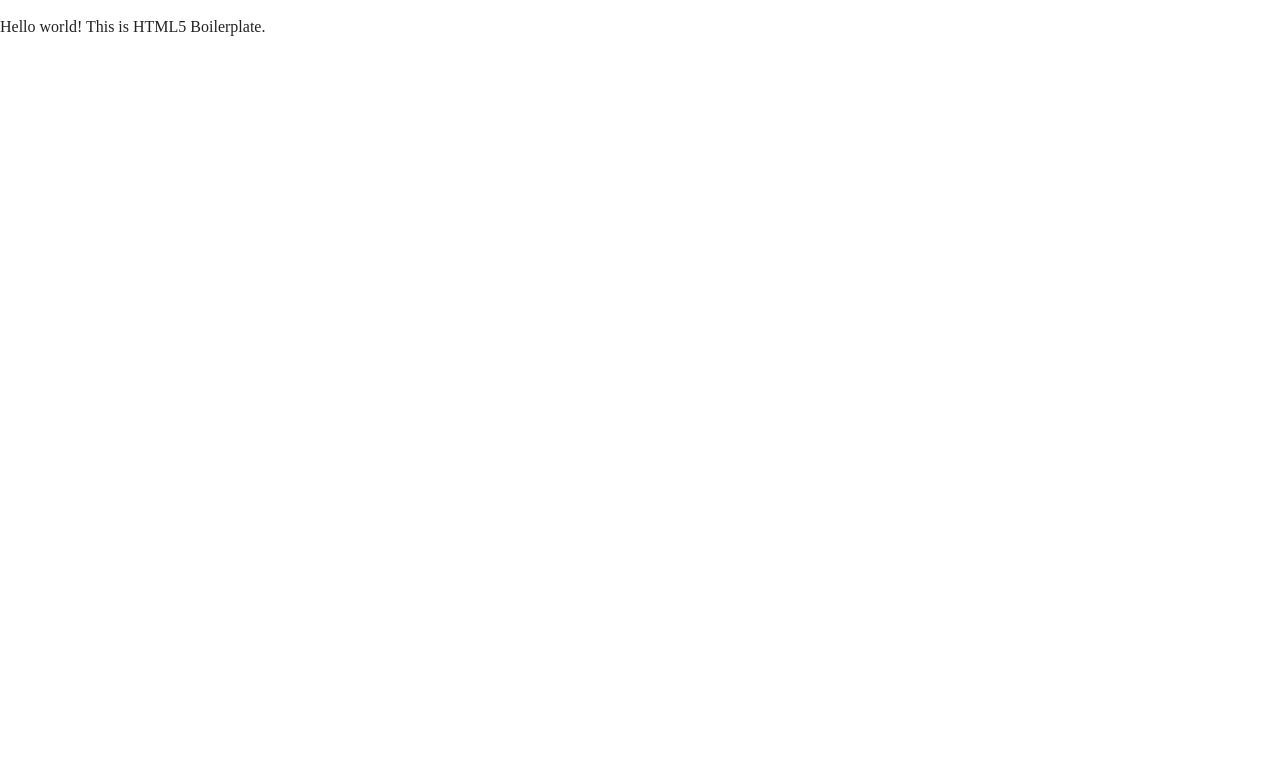
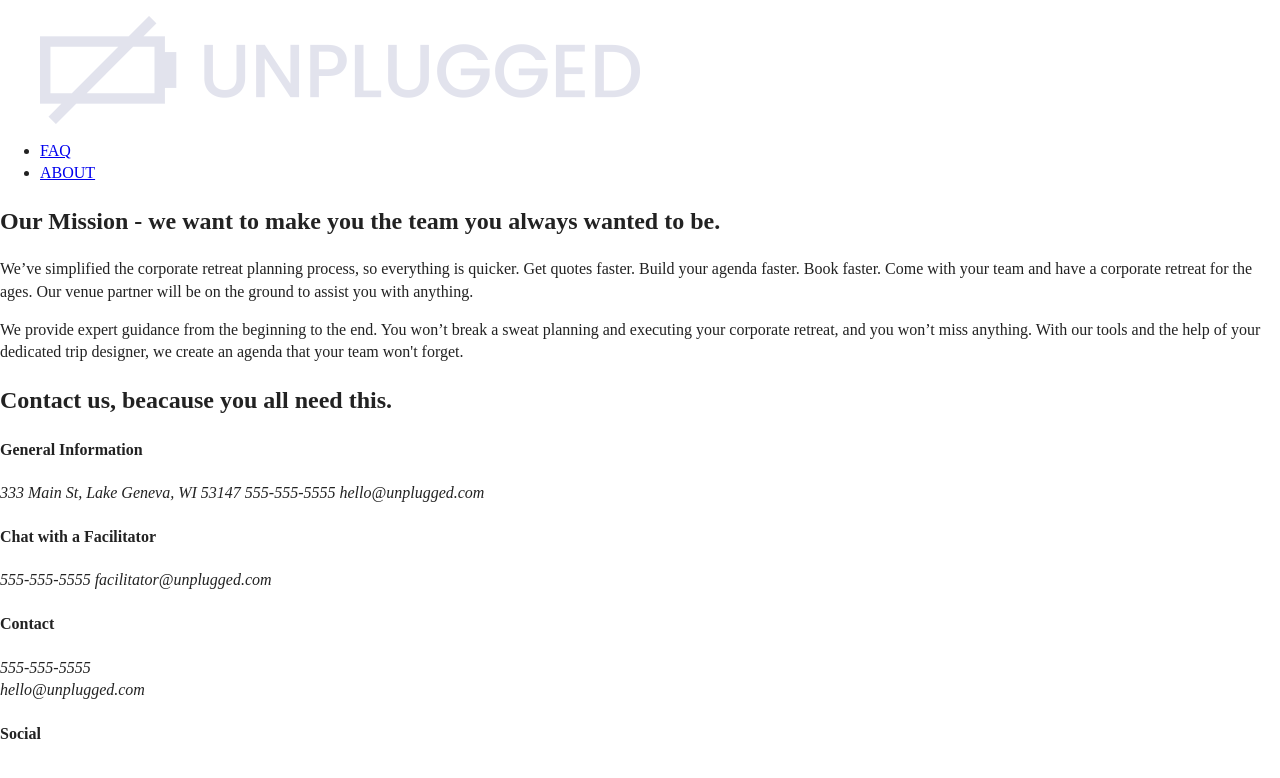
Before and after one commit to alebarraza88/unplugged, a website: page about/index.html in a window 1280 px wide. Drawn offline with Linux system fonts and the light colour scheme.

Commit message:
Added content for about page

```diff
--- a/about/index.html
+++ b/about/index.html
@@ -24,8 +24,90 @@
 
 <body>
 
-  <!-- Add your site or application content here -->
-  <p>Hello world! This is HTML5 Boilerplate.</p>
+  <header>
+    <div class="content-wrapper">
+      <figure>
+        <a href="#"><img src="../img/unpluggedlogo.png" alt="unplugged logo"></a>
+      </figure>
+      <div class="header-divider"></div>
+      <nav>
+        <ul>
+          <li><a href="faq/index.html" target="_blank">FAQ</a></a></li>
+          <li><a href="about/index.html" target="_blank">ABOUT</a></li>
+        </ul>
+      </nav>
+    </div>
+  </header>
+
+  <main>
+    <section class="mission">
+      <div class="content-wrapper">
+        <div class="mission-content">
+          <h2>Our Mission - we want to make you the team you always wanted to be. </h2>
+          <p> We’ve simplified the corporate retreat planning process, so everything is quicker. Get quotes faster. Build your agenda faster. Book faster. Come with your team and have a corporate retreat for the ages. Our venue partner will be on the ground to assist you with anything.</p>
+          <p>We provide expert guidance from the beginning to the end. You won’t break a sweat planning and executing your corporate retreat, and you won’t miss anything. With our tools and the help of your dedicated trip designer, we create an agenda that your team won't forget.</p>
+        </div>
+      </div>
+    </section>
+
+    <section class="map">
+        <figure> </figure>
+    </section>
+
+    <section class="contact-section">
+      <div class="content-wrapper">
+        <h2>Contact us, beacause you all need this.</h2>
+      </div>
+      <div class="contact content">
+        <div>
+          <h4>General Information</h4>
+          <address>
+            333 Main St, Lake Geneva, WI 53147
+            555-555-5555
+            hello@unplugged.com
+          </address>
+        </div>
+        <div>
+          <h4>Chat with a Facilitator</h4>
+          <address>
+            555-555-5555
+            facilitator@unplugged.com
+          </address>
+        </div>
+      </div>
+    </section>
+  </main>
+
+  <footer>
+    <div class="content-wrapper">
+      <div class="footer-info">
+        <div class="contact">
+            <h4>Contact</h4>
+            <address>
+              <p>
+                555-555-5555<br>
+                hello@unplugged.com
+              </p>
+            </address>
+          <div class="social">
+              <h4>Social</h4>
+            <div class="social-icons">
+                <p>
+                  <a href="https://www.facebook.com/yoursite" target="_blank" rel="fb icon"></a>
+                </p>
+                <p>
+                  <a href="https://www.twitter.com" target="_blank"  rel="twitter-icon"></a>
+                </p>
+                <p>
+                  <a href="https://www.instagram.com" target="_blank" rel="ig-icon"></a>
+                </p>
+            </div>
+          </div>
+        </div>
+      </div>
+    </div>
+  </footer>
+
   <script src="../js/vendor/modernizr-3.11.2.min.js"></script>
   <script src="../js/plugins.js"></script>
   <script src="../js/main.js"></script>
```
Also changed, not shown: index.html (+1 -2 lines).
